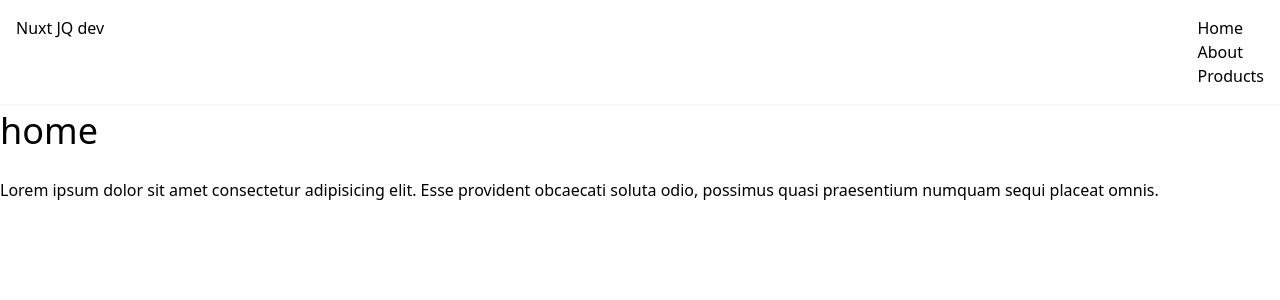
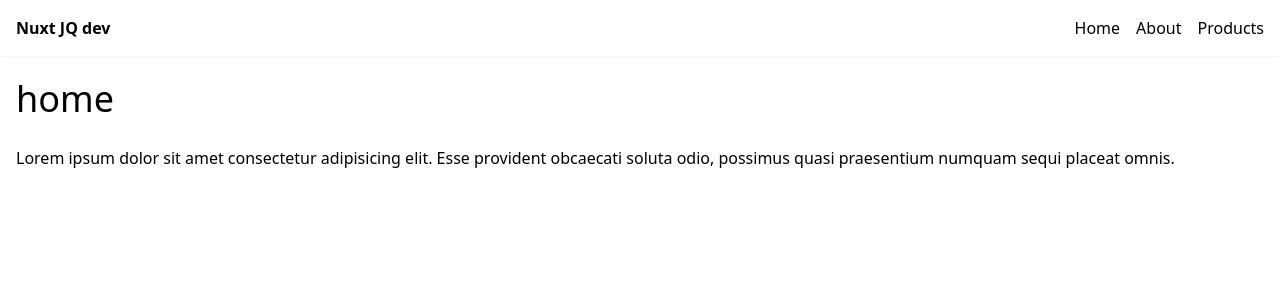
Before and after one commit to juneroy1/nuxt3_jq1, a Nuxt app: page / in a window 1280 px wide. Shown: the top 300 px of the page. Built offline with nearby package versions, Linux system fonts and the light colour scheme.

Commit message:
feat: added classes for flex

```diff
--- a/layouts/default.vue
+++ b/layouts/default.vue
@@ -2,8 +2,8 @@
     <div>
         <header class="shadow-sm bg-white">
         <nav class="container mx-auto p-4 flex justify-between">
-          <NuxtLink to="/">Nuxt JQ dev </NuxtLink>
-            <ul>
+          <NuxtLink to="/" class="font-bold">Nuxt JQ dev </NuxtLink>
+            <ul class="flex gap-4">
                 <li><NuxtLink to="/">Home</NuxtLink></li>
                 <li><NuxtLink to="/about">About</NuxtLink></li>
                 <li><NuxtLink to="/products">Products</NuxtLink></li>
@@ -13,7 +13,7 @@
              <!-- <a href="/about">normal link -- about page</a> -->
         </nav>
     </header>
-    <div>
+    <div class="container mx-auto p-4">
         <slot/>
     </div>
     </div>
```
